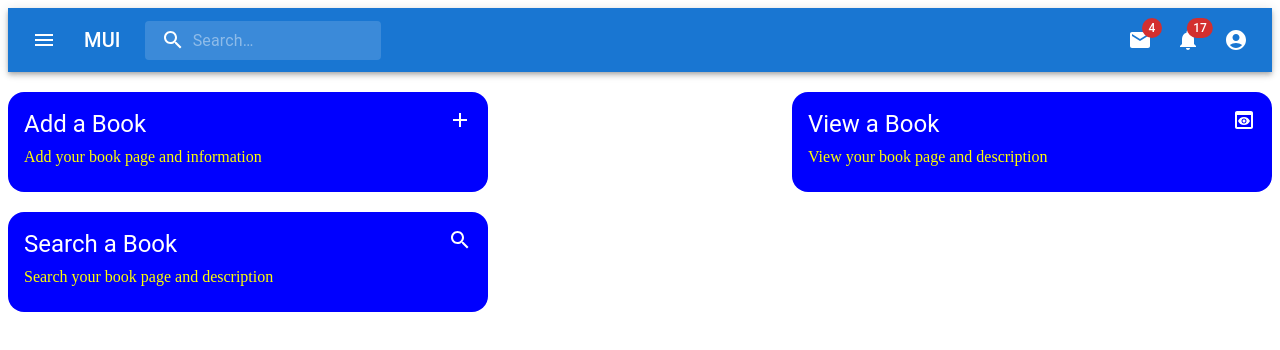
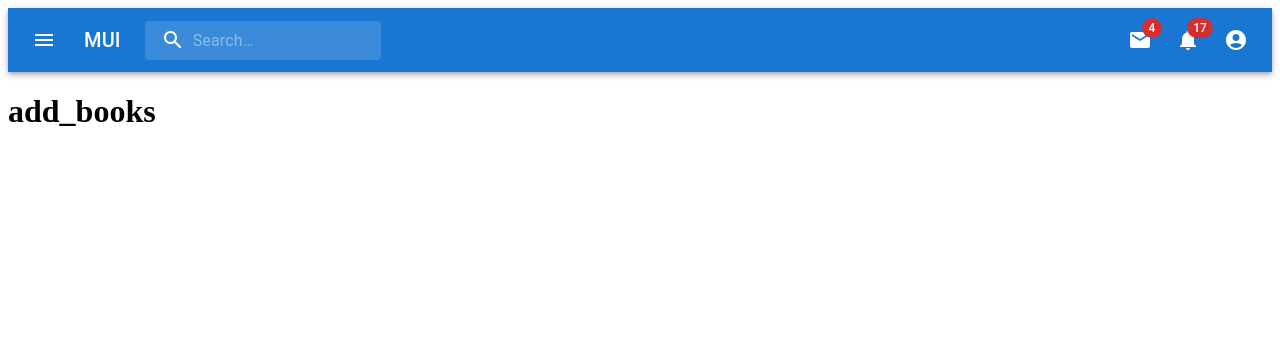
Before and after one commit to ShanRastogi22/React_store, a React (Create React App) app: page /add_book in a window 1280 px wide. Shown: the top 350 px of the page. Built offline with nearby package versions, Linux system fonts and the light colour scheme.

Commit message:
browser router add

```diff
--- a/package.json
+++ b/package.json
@@ -14,6 +14,7 @@
     "axios": "^1.3.4",
     "react": "^18.2.0",
     "react-dom": "^18.2.0",
+    "react-router-dom": "^6.9.0",
     "react-scripts": "5.0.1",
     "styled-components": "^5.3.8",
     "web-vitals": "^2.1.4"
--- a/src/App.js
+++ b/src/App.js
@@ -2,12 +2,15 @@ import React from 'react'
 import Home from '../src/Pages/Home/Home.jsx'
 import View_books from './Pages/View_book/View_books.js';
 import Add_books from './Pages/Add_book/Add_books.js';
+import { Routes, Route } from 'react-router-dom'
 
 function App() {
   return (
-    <div>
-      <Home />
-    </div>
+    <Routes>
+      <Route path="/" element={<Home />}></Route>
+      <Route path="view_book" element={<View_books />}></Route>
+      <Route path="add_book" element={<Add_books />}></Route>
+    </Routes>
   );
 }
 
--- a/src/Pages/Add_book/Add_books.js
+++ b/src/Pages/Add_book/Add_books.js
@@ -1,9 +1,11 @@
 import React from 'react'
+import Nav from '../../component/Nav'
 
 const Add_books = () => {
   return (
     <div>
-      add_books
+      <Nav />
+     <h1> add_books</h1>
     </div>
   )
 }
--- a/src/Pages/Home/Home.jsx
+++ b/src/Pages/Home/Home.jsx
@@ -9,7 +9,7 @@ const Home = () => {
   return (
     <div>
       <Nav />
-      <Grid container sx={{justifyContent: 'space-between'}}>
+      <Grid container sx={{justifyContent: 'space-around;'}}>
         {
           datas &&
           datas.map((data, index) => {
--- a/src/Pages/View_book/View_books.js
+++ b/src/Pages/View_book/View_books.js
@@ -1,9 +1,10 @@
 import React from 'react'
-
+import Nav from '../../component/Nav'
 const View_books = () => {
   return (
     <div>
-      view_books
+      <Nav />
+     <h1> view_books</h1>
     </div>
   )
 }
--- a/src/component/style.jsx
+++ b/src/component/style.jsx
@@ -6,7 +6,7 @@ display: flex;
 justify-content: space-between;
 `
 export const StyledCard = styled.div`
- width:60vh;
+ width:120%;
  height:100px;
  color:white;
  background-color: blue;
--- a/src/index.js
+++ b/src/index.js
@@ -2,11 +2,14 @@ import React from 'react';
 import ReactDOM from 'react-dom/client';
 import App from './App';
 import reportWebVitals from './reportWebVitals';
+import { BrowserRouter } from 'react-router-dom'
 
 const root = ReactDOM.createRoot(document.getElementById('root'));
 root.render(
   <React.StrictMode>
+    <BrowserRouter>
     <App />
+    </BrowserRouter>
   </React.StrictMode>
 );
 
```
Also changed, not shown: 1 other file (tests, documents, lock files or other folders).
